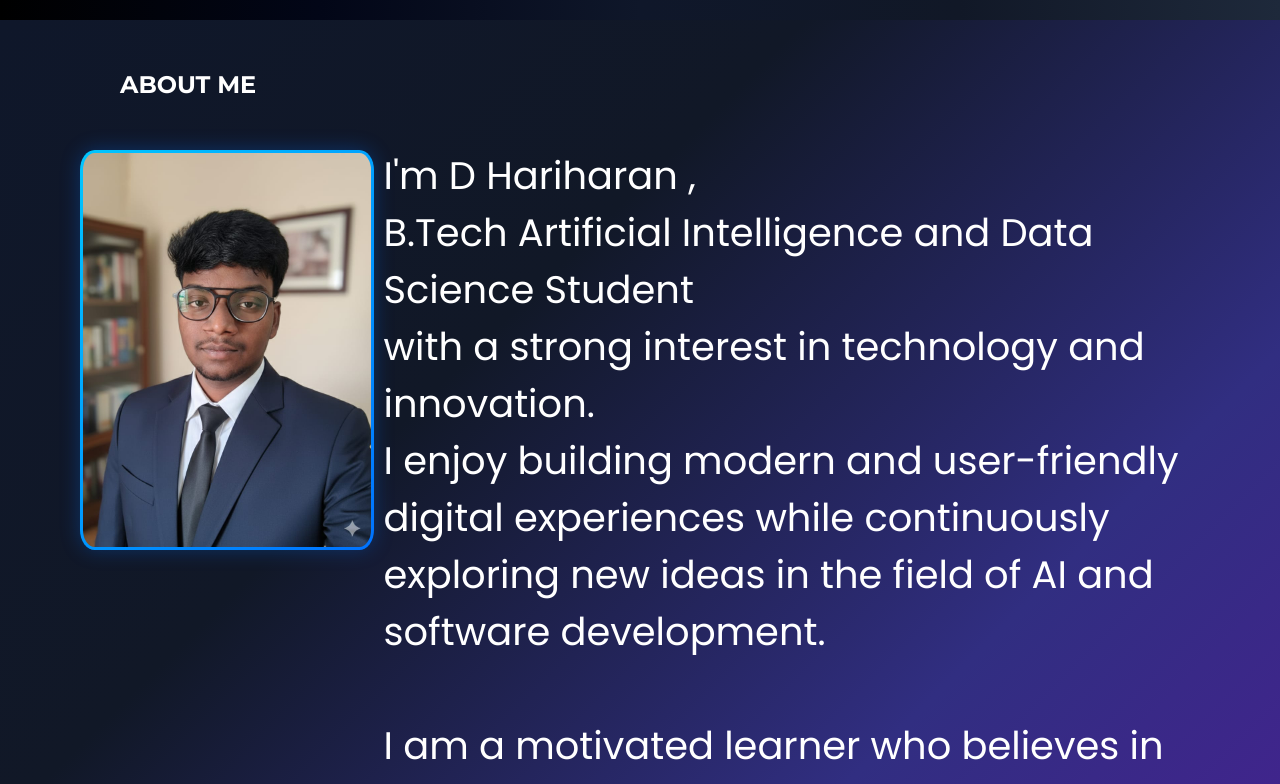
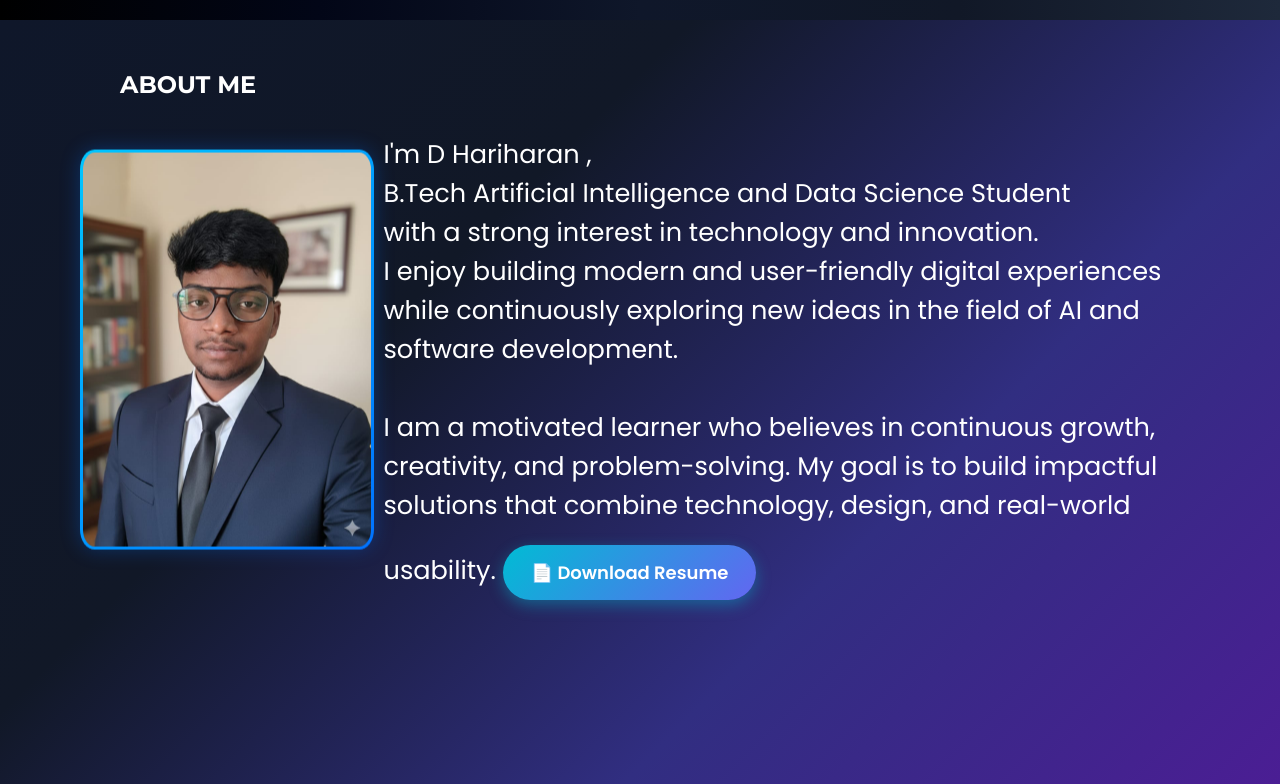
Before and after one commit to hariharan779/hariharan-portfolio, a website: page index.html in a window 1280 px wide. Shown: the part 780-1564 px from the top of the page. Drawn offline with nearby package versions, Linux system fonts and the light colour scheme.

Commit message:
Update style.css

```diff
--- a/style.css
+++ b/style.css
@@ -177,7 +177,7 @@ strong {
 .about p {
     color: white;
     text-align: left;
-    font-size: clamp(18px, 3vw, 40px);
+    font-size: clamp(14px, 2vw, 30px);
     padding-bottom: 0;
     font-family: 'Poppins', sans-serif;
 }
```
